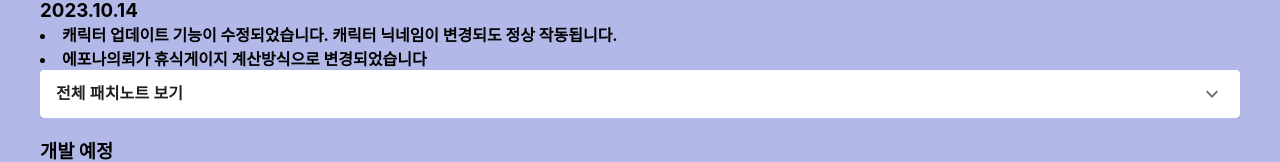
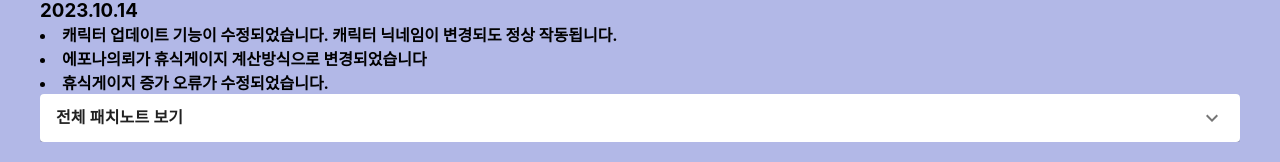
Before and after one commit to minhyeok2487/LostarkTodoFrontend, a React (Create React App) app: page /comments in a window 1280 px wide. Shown: the part 248-410 px from the top of the page. Built offline with nearby package versions, Linux system fonts and the light colour scheme; no server answers.

Commit message:
comments 수정

```diff
--- a/src/comments/Comments.js
+++ b/src/comments/Comments.js
@@ -87,6 +87,7 @@ const Comments = () => {
                 <strong>
                     <li>캐릭터 업데이트 기능이 수정되었습니다. 캐릭터 닉네임이 변경되도 정상 작동됩니다.</li>
                     <li>에포나의뢰가 휴식게이지 계산방식으로 변경되었습니다</li>
+                    <li>휴식게이지 증가 오류가 수정되었습니다.</li>
                 </strong>
             </div>
             <Info />
```
